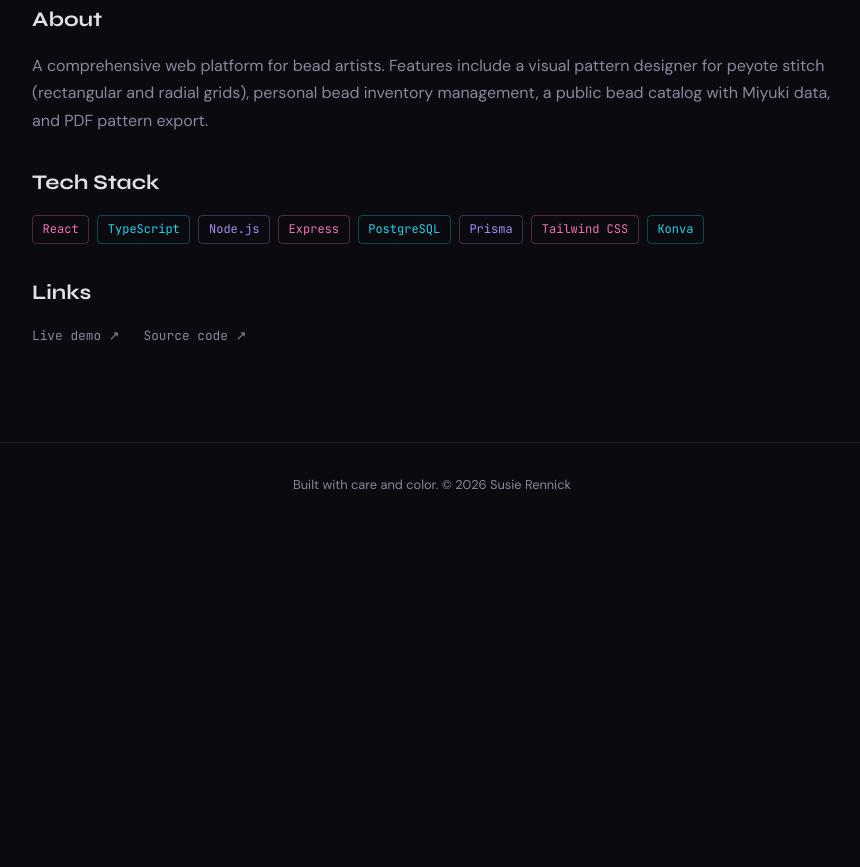
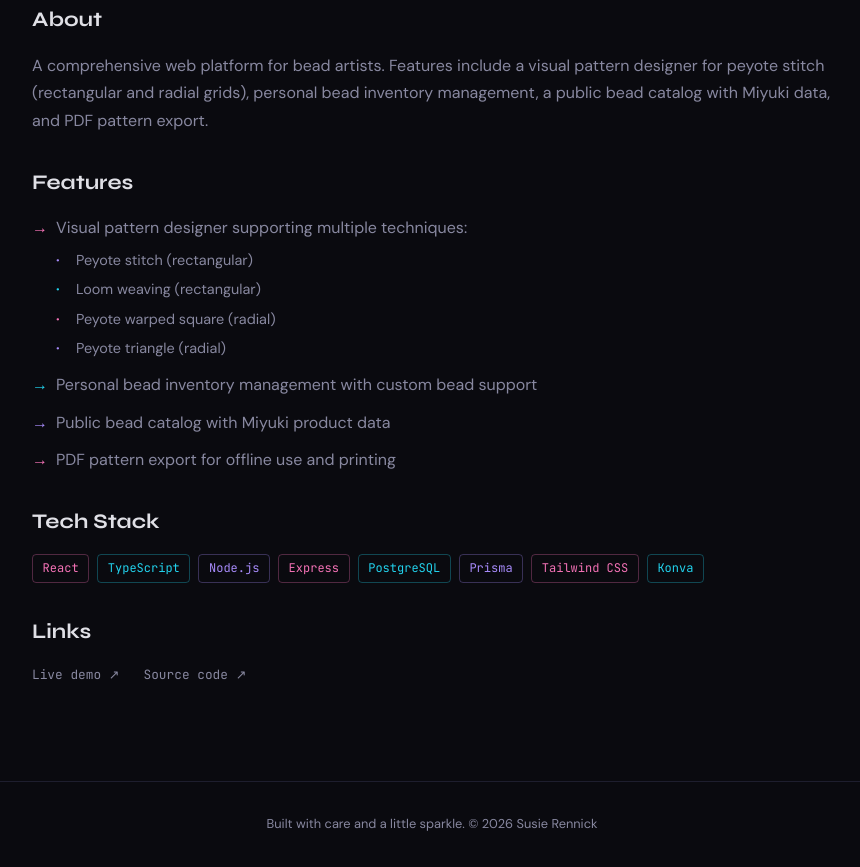
Before and after one commit to susiesko/susierennick.github.io, a plain HTML site: page projects/beading-platform.html in a window 1280 px wide. Shown: the part 865-1732 px from the top of the page, without its empty margins (208-1068 px from the left). Before the commit the page ends 1393 px from the top, so only its background shows below. Drawn offline with Linux system fonts and the light colour scheme.

Commit message:
feat: add features list to beading platform page and update contact info
- Add features section with pattern type sublist to detail page
- Remove pattern templates bullet
- Update tagline to include "pattern PDF export"
- Update email to susie.sko@gmail.com
- Update LinkedIn to /in/susan-rennick/
- Update GitHub to /susiesko
- Fix footer tagline on detail page

Co-Authored-By: Claude Opus 4.6 <noreply@anthropic.com>

```diff
--- a/css/styles.css
+++ b/css/styles.css
@@ -536,6 +536,54 @@ a { color: inherit; text-decoration: none; }
   margin-bottom: 1rem;
 }
 
+.feature-list {
+  list-style: none;
+  display: flex;
+  flex-direction: column;
+  gap: 0.75rem;
+}
+
+.feature-list li {
+  color: var(--text-muted);
+  line-height: 1.6;
+  padding-left: 1.5rem;
+  position: relative;
+}
+
+.feature-list li::before {
+  content: '→';
+  position: absolute;
+  left: 0;
+  color: var(--pink);
+}
+
+.feature-list li:nth-child(2)::before { color: var(--cyan); }
+.feature-list li:nth-child(3)::before { color: var(--purple); }
+.feature-list li:nth-child(4)::before { color: var(--pink); }
+
+.feature-sublist {
+  list-style: none;
+  margin-top: 0.5rem;
+  display: flex;
+  flex-direction: column;
+  gap: 0.4rem;
+}
+
+.feature-sublist li {
+  padding-left: 1.25rem;
+  font-size: 0.9rem;
+}
+
+.feature-sublist li::before {
+  content: '·';
+  font-weight: 700;
+  color: var(--purple);
+}
+
+.feature-sublist li:nth-child(2)::before { color: var(--cyan); }
+.feature-sublist li:nth-child(3)::before { color: var(--pink); }
+.feature-sublist li:nth-child(4)::before { color: var(--purple); }
+
 .project-detail__links {
   display: flex;
   gap: 1.5rem;
--- a/projects/beading-platform.html
+++ b/projects/beading-platform.html
@@ -26,7 +26,7 @@
     <div class="project-detail__inner">
       <a href="/#projects" class="project-detail__back">← Back to projects</a>
       <h1 class="project-detail__title">Beading Platform</h1>
-      <p class="project-detail__subtitle">Full-stack pattern designer for bead artists with inventory tracking and PDF export.</p>
+      <p class="project-detail__subtitle">Full-stack pattern designer for bead artists with inventory tracking and pattern PDF export.</p>
 
       <div class="project-detail__screenshot">
         <img src="../assets/images/placeholder.svg" alt="Beading Platform screenshot" loading="lazy">
@@ -35,6 +35,21 @@
       <div class="project-detail__content">
         <h2>About</h2>
         <p>A comprehensive web platform for bead artists. Features include a visual pattern designer for peyote stitch (rectangular and radial grids), personal bead inventory management, a public bead catalog with Miyuki data, and PDF pattern export.</p>
+
+        <h2>Features</h2>
+        <ul class="feature-list">
+          <li>Visual pattern designer supporting multiple techniques:
+            <ul class="feature-sublist">
+              <li>Peyote stitch (rectangular)</li>
+              <li>Loom weaving (rectangular)</li>
+              <li>Peyote warped square (radial)</li>
+              <li>Peyote triangle (radial)</li>
+            </ul>
+          </li>
+          <li>Personal bead inventory management with custom bead support</li>
+          <li>Public bead catalog with Miyuki product data</li>
+          <li>PDF pattern export for offline use and printing</li>
+        </ul>
 
         <h2>Tech Stack</h2>
         <div class="card__tags">
@@ -58,7 +73,7 @@
   </article>
 
   <footer class="footer">
-    <p class="footer__text">Built with care and color. © 2026 Susie Rennick</p>
+    <p class="footer__text">Built with care and a little sparkle. © 2026 Susie Rennick</p>
   </footer>
 
   <script src="../js/main.js"></script>
```
Also changed, not shown: index.html (+5 -5 lines).
